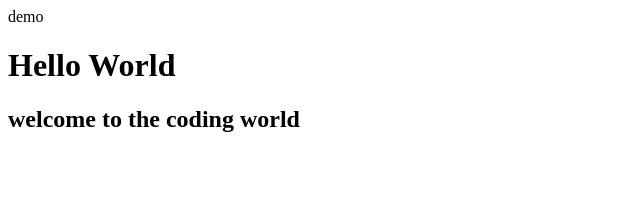
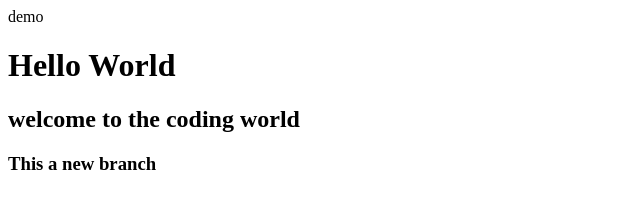
Before and after one commit to jeevanaarockiyam21/git, a plain HTML site: page index.html in a window 1280 px wide. Shown: the whole page, without its empty margins (0-640 px from the left). Drawn offline with Linux system fonts and the light colour scheme.

Commit message:
new branch commit

```diff
--- a/index.html
+++ b/index.html
@@ -6,5 +6,6 @@
     <body>
         <h1>Hello World</h1>
         <h2>welcome to the coding world</h2>
+        <h3>This a new branch</h3>
     </body>
 </html>
--- a/index.js
+++ b/index.js
@@ -1 +1,2 @@
 console.log("Hello World")
+console.log("welcome to the World")
```
